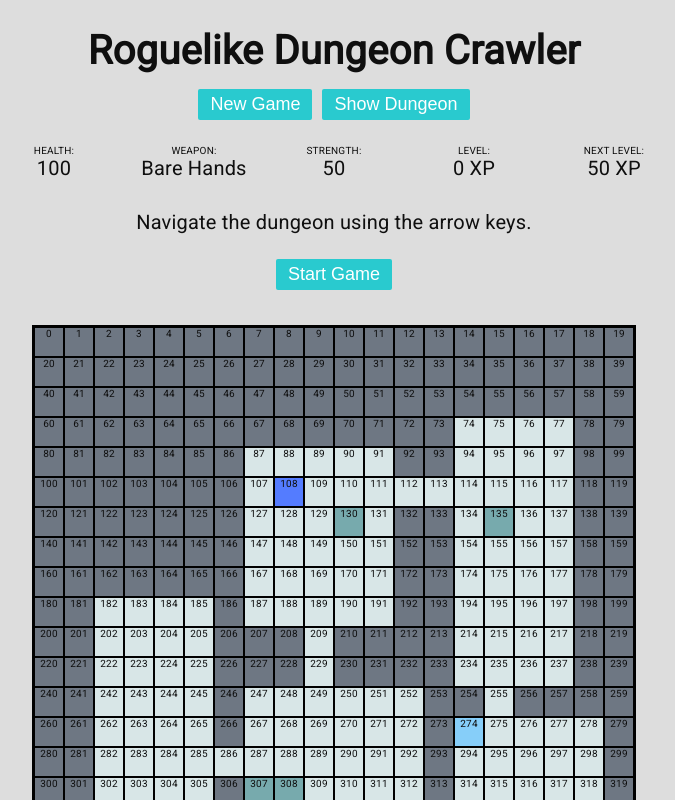
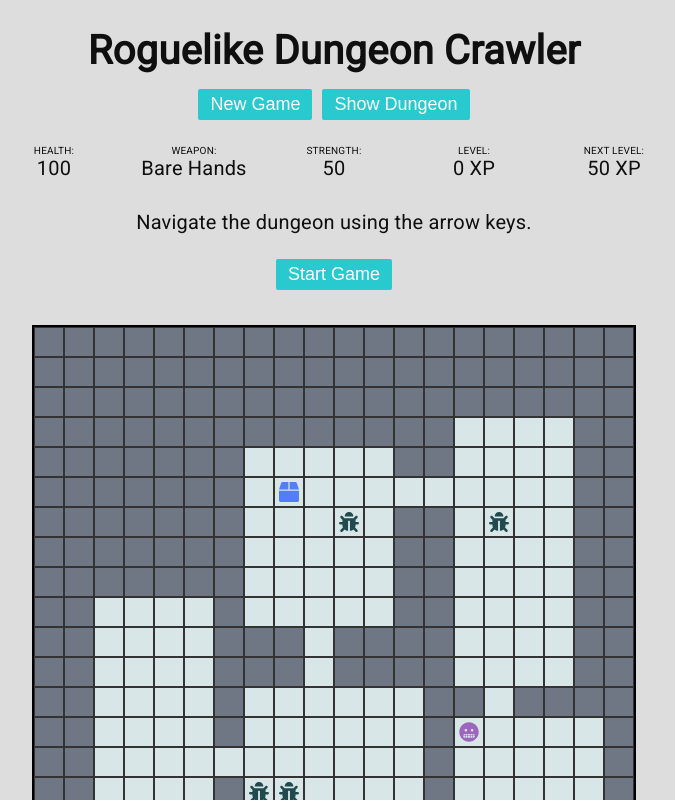
Before and after one commit to chazmcgrill/roguelike-dungeon-crawler, a React (Create React App) app: page / in a window 1280 px wide. Shown: the top 800 px of the page, without its empty margins (306-981 px from the left). Built offline with nearby package versions, Linux system fonts and the light colour scheme.

Commit message:
Adds placeholder icons

```diff
--- a/package.json
+++ b/package.json
@@ -3,13 +3,16 @@
   "version": "0.1.0",
   "private": true,
   "dependencies": {
+    "@fortawesome/fontawesome-svg-core": "^1.2.30",
+    "@fortawesome/free-solid-svg-icons": "^5.14.0",
+    "@fortawesome/react-fontawesome": "^0.1.11",
     "@types/jest": "24.0.20",
     "@types/node": "12.11.7",
     "@types/react": "16.9.11",
     "@types/react-dom": "16.9.3",
     "react": "^16.11.0",
     "react-dom": "^16.11.0",
-    "react-scripts": "3.2.0",
+    "react-scripts": "^3.4.3",
     "styled-components": "^4.4.1",
     "typescript": "3.6.4"
   },
--- a/src/components/Tile.tsx
+++ b/src/components/Tile.tsx
@@ -2,6 +2,8 @@ import React from 'react';
 import { GridItem } from './App';
 import { TILE_SETUP } from '../globals/game';
 import styled from 'styled-components';
+import { FontAwesomeIcon } from '@fortawesome/react-fontawesome';
+import { IconProp } from '@fortawesome/fontawesome-svg-core';
 
 const TileSquare = styled.div<TileSquareProps>`
     background-color: ${props => props.tileColor};
@@ -9,7 +11,10 @@ const TileSquare = styled.div<TileSquareProps>`
     width: 28px;
     font-size: .5rem;
     float: left;
-    border: 1px solid black;
+    border: 1px solid #333;
+    display: flex;
+    justify-content: center;
+    align-items: center;
 `;
 
 interface TileProps {
@@ -21,10 +26,15 @@ interface TileSquareProps {
 }
 
 const Tile = (props: TileProps) => {
-    const { tile, id } = props.tileData;
-    const tileColor = TILE_SETUP[tile].color;
+    const { tile } = props.tileData;
+    const { name, color, icon } = TILE_SETUP[tile];
+    const tileColor = name === 'wall' ? '#6E7783' : '#D8E6E7';
 
-    return <TileSquare tileColor={tileColor}>{id}</TileSquare>;
+    return (
+        <TileSquare tileColor={tileColor    }>
+            {icon && <FontAwesomeIcon icon={icon as IconProp} size="2x" color={color} />}
+        </TileSquare>
+    );
 }
 
 export default Tile;
--- a/src/globals/game.ts
+++ b/src/globals/game.ts
@@ -10,10 +10,10 @@ export const TILE = {
 export const TILE_SETUP = [
     { tileId: 0, name: "wall", color: "#6E7783" },
     { tileId: 1, name: "floor", color: "#D8E6E7" },
-    { tileId: 2, name: "player", color: "#86CEF9" },
-    { tileId: 3, name: "enemy", color: "#77AAAD" },
-    { tileId: 4, name: "weapon", color: "#547CFF" },
-    { tileId: 5, name: "health", color: "#E40409" },
+    { tileId: 2, name: "player", color: "#9C66BD", icon: 'grimace' },
+    { tileId: 3, name: "enemy", color: "#204A4D", icon: 'bug' },
+    { tileId: 4, name: "weapon", color: "#547CFF", icon: 'box' },
+    { tileId: 5, name: "health", color: "#E40409", icon: 'heart' },
 ];
 
 export const PLAYER_INIT = {
--- a/src/index.tsx
+++ b/src/index.tsx
@@ -1,8 +1,12 @@
 import React from 'react';
 import ReactDOM from 'react-dom';
+import { library } from '@fortawesome/fontawesome-svg-core';
+import { faGrimace, faHeart, faBug, faBox } from '@fortawesome/free-solid-svg-icons';
 import { ThemeProvider } from 'styled-components';
 import './index.css';
 import App from './components/App';
+
+library.add(faGrimace, faHeart, faBug, faBox);
 
 const theme = {
     accent: '#29cacf',
@@ -14,6 +18,6 @@ const theme = {
 ReactDOM.render(
     <ThemeProvider theme={theme}>
         <App />
-    </ThemeProvider>
-    , document.getElementById('root'),
+    </ThemeProvider>,
+    document.getElementById('root'),
 );
--- a/src/utils/createDungeon.ts
+++ b/src/utils/createDungeon.ts
@@ -2,7 +2,6 @@ import { GridItem } from "../components/App";
 import { TILE } from "../globals/game";
 import { MAPS } from "../globals/maps";
 import { createEnemyObjects, getEmptyFloorTileId, getIdsForRooms } from "../utils";
-
 
 export const createDungeon = (mapNo: number, currentGrid: GridItem[]): any => {
     const currentMap = MAPS[mapNo];
```
Also changed, not shown: 1 other file (tests, documents, lock files or other folders).
